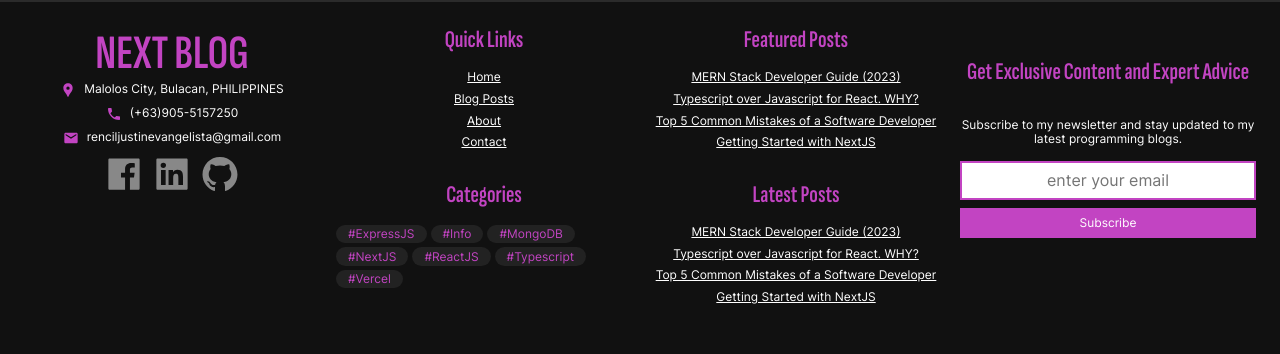
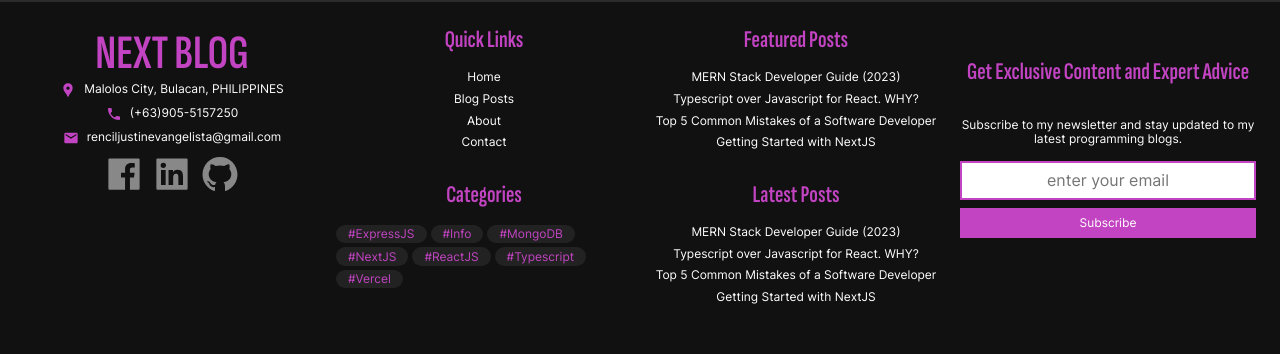
Before and after one commit to renciljustin/RensuuNextBlog, a Next.js app: page / in a window 1280 px wide. Shown: the part 1929-2283 px from the top of the page. Built offline with nearby package versions, Linux system fonts and the light colour scheme.

Commit message:
Tweak global styling
Update 'a' tag styling.

```diff
--- a/styles/globals.css
+++ b/styles/globals.css
@@ -131,6 +131,11 @@ h6 {
   }
 }
 
+a {
+  color: var(--primary-color);
+  text-decoration: none;
+}
+
 .bgDark {
   background-color: var(--darkest-color);
 }
```
